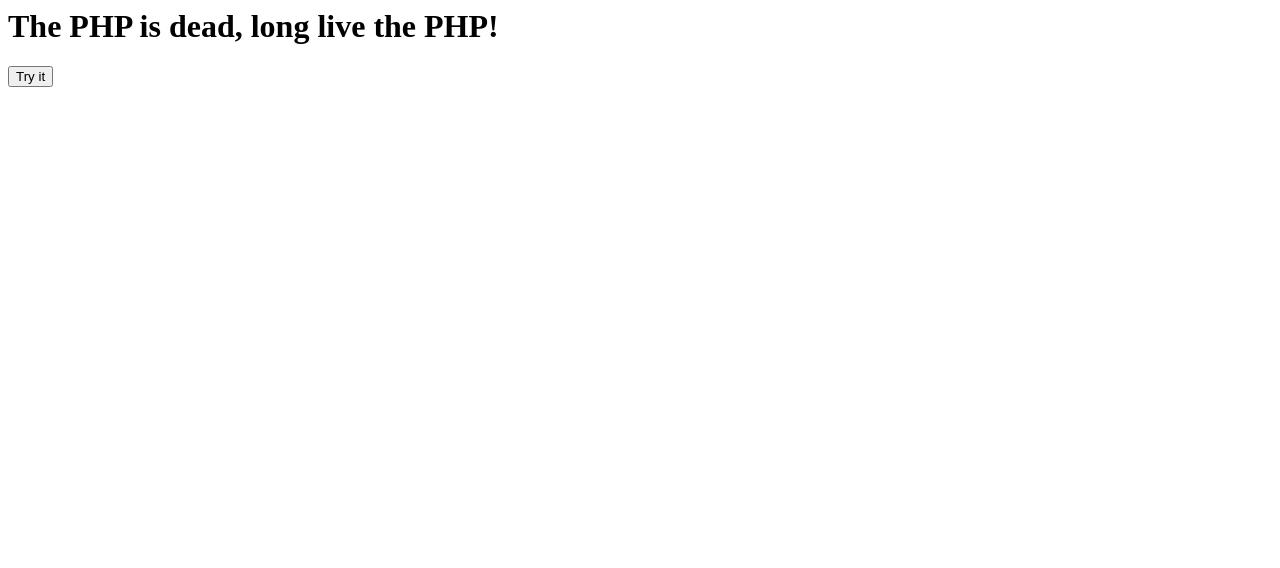
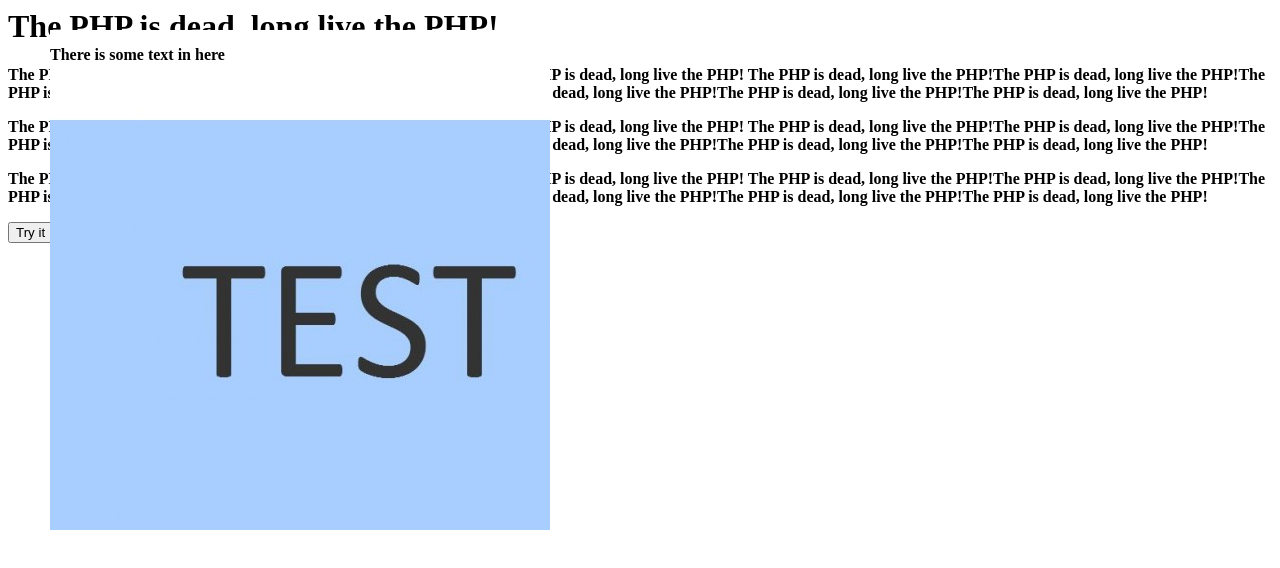
Before and after one commit to matwmenos1/tefariki, a plain HTML site: page index.html in a window 1280 px wide. Drawn offline with nearby package versions, Linux system fonts and the light colour scheme.

Commit message:
Add README, Add script to autocompile LESS stylesheet
Signed-off-by: odnes <odysseasnes@protonmail.com>

```diff
--- a/index.html
+++ b/index.html
@@ -1,12 +1,29 @@
 <html>
 <head>
 	<title>Test PHP passed</title>
+	<link rel="stylesheet/less" type="text/css" href="./styles/all.less" />
+	<script src="https://cdnjs.cloudflare.com/ajax/libs/less.js/3.9.0/less.min.js" ></script>
 </head>
 <body>
 <h1 id="demo">The PHP is dead, long live the PHP!</h1>
+<p>The PHP is dead, long live the PHP!The PHP is dead, long live the PHP!The PHP is dead, long live the PHP!
+	The PHP is dead, long live the PHP!The PHP is dead, long live the PHP!The PHP is dead, long live the PHP!The PHP is dead, long live the PHP!
+	The PHP is dead, long live the PHP!The PHP is dead, long live the PHP!The PHP is dead, long live the PHP!</p>
+	<p>The PHP is dead, long live the PHP!The PHP is dead, long live the PHP!The PHP is dead, long live the PHP!
+	The PHP is dead, long live the PHP!The PHP is dead, long live the PHP!The PHP is dead, long live the PHP!The PHP is dead, long live the PHP!
+	The PHP is dead, long live the PHP!The PHP is dead, long live the PHP!The PHP is dead, long live the PHP!</p>
+
+<p>The PHP is dead, long live the PHP!The PHP is dead, long live the PHP!The PHP is dead, long live the PHP!
+	The PHP is dead, long live the PHP!The PHP is dead, long live the PHP!The PHP is dead, long live the PHP!The PHP is dead, long live the PHP!
+	The PHP is dead, long live the PHP!The PHP is dead, long live the PHP!The PHP is dead, long live the PHP!</p>
+
 <button type="button" onclick="myFunction()">Try it</button>
-<p>
-</p>
+<br/>
+
+<div class="background">
+	<p> There is some text in here
+	</p>
+</div>
 <script src="scripts/myScript.js"></script>
 </body>
 </html>
--- a/styles/all.less
+++ b/styles/all.less
@@ -0,0 +1,19 @@
+.background {
+background-image: url("../assets/test.jpg");
+position: fixed;
+top: 30px;
+left: 50px;
+width: 500px;
+height: 500px;
+z-index: 0;
+
+}
+
+body {
+z-index: 1;
+}
+
+p {
+font-weight: bold;
+z-index: inherit;
+}
```
Also changed, not shown: assets/test.jpg (added), 1 other file.
